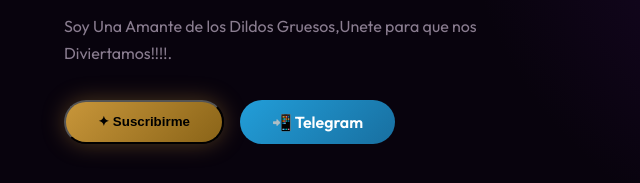
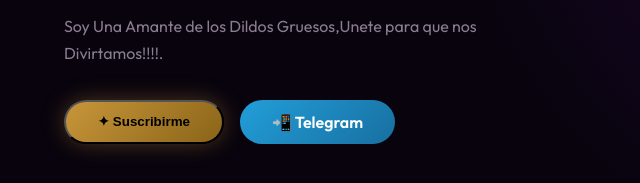
Before and after one commit to PulpariSuperFlashckl/Mona-culona-69, a plain HTML site: page index.html in a window 1280 px wide. Shown: the part 437-620 px from the top of the page, 0-640 px from the left. Drawn offline with nearby package versions, Linux system fonts and the light colour scheme.

Commit message:
Cambios
Ajustes

```diff
--- a/index.html
+++ b/index.html
@@ -182,7 +182,7 @@ footer{ background:rgba(0,0,0,.5); border-top:1px solid var(--border); padding:2
     <div class="hero-eyebrow">Contenido Exclusivo</div>
     <h1 id="hero-name">Mona culona 69</h1>
     <div class="hero-tagline" id="hero-tagline">Hard BBC lover</div>
-    <p class="hero-desc" id="hero-desc">Soy Una Amante de los Dildos Gruesos,Unete para que nos Diviertamos!!!!.</p>
+    <p class="hero-desc" id="hero-desc">Soy Una Amante de los Dildos Gruesos,Unete para que nos Divirtamos!!!!.</p>
     <div class="hero-actions"><button class="btn primary" onclick="openModal('VIP')">✦ Suscribirme</button><a href="#telegram" class="btn tg">📲 Telegram</a></div>
   </div>
   <div class="hero-right"><div class="device-laptop-solo"><div class="laptop-screen-premium"><div class="screen" id="screen-laptop"><div class="screen-placeholder" onclick="triggerLaptopUpload()">💻 Click para imagen premium</div></div></div><div class="laptop-base-premium"></div><div class="laptop-stand-premium"></div></div></div>
```
